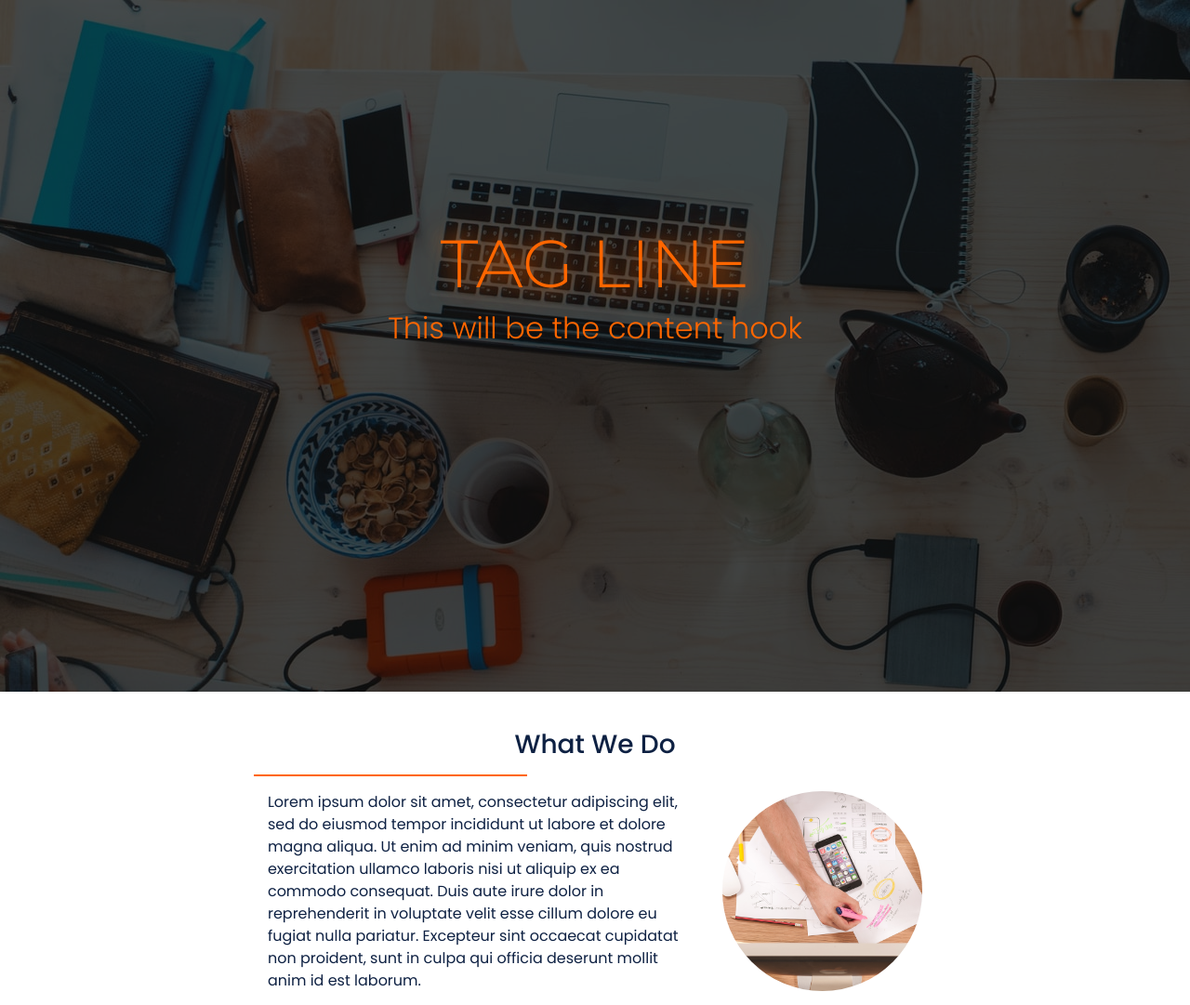
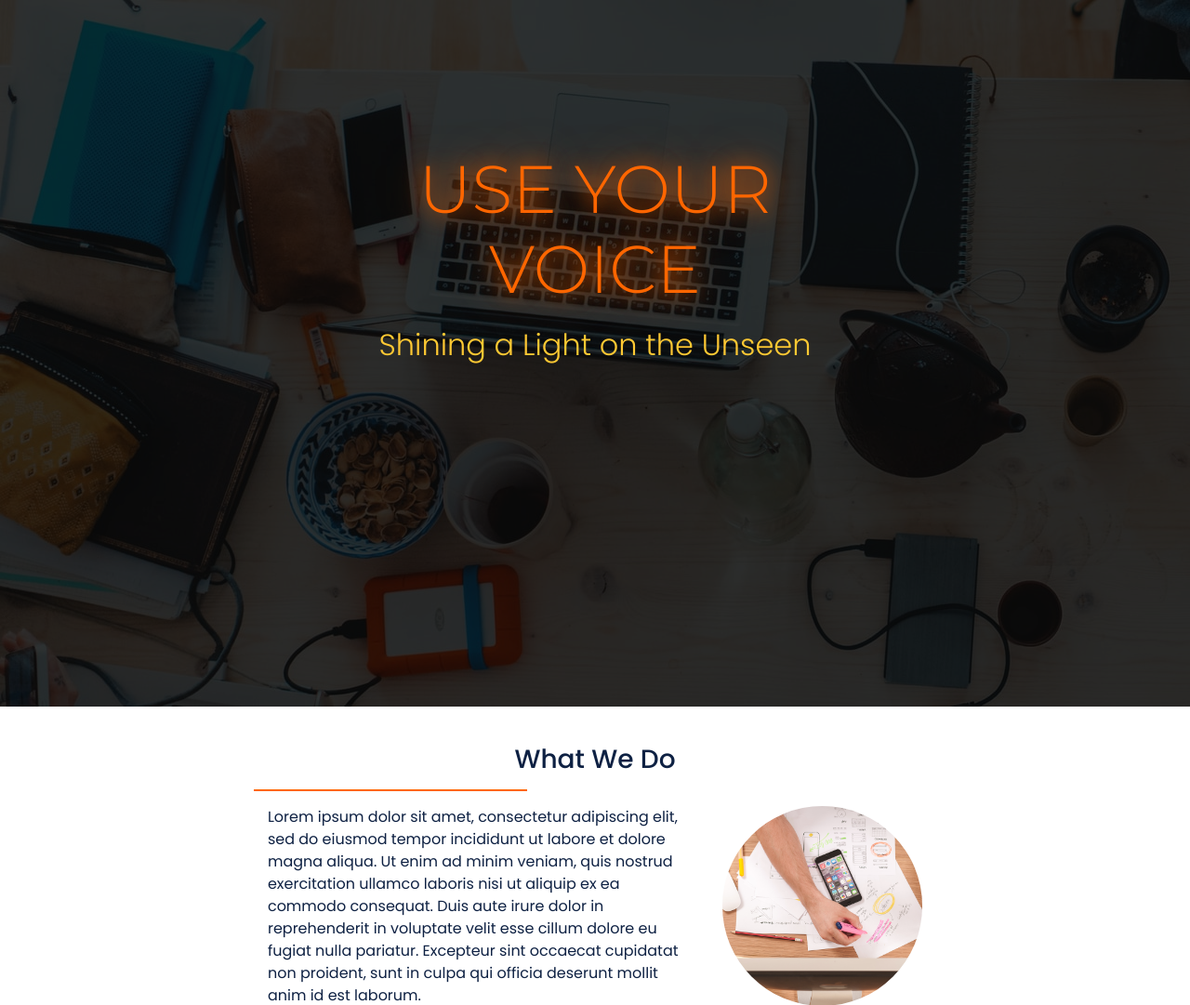
Before and after one commit to Dee-McG/SafeSpaceSODAPlace, a Django app: page / in a window 1280 px wide. Shown: the part 93-1174 px from the top of the page at 93% size. Run offline with Django 3.2, Linux system fonts and the light colour scheme; some libraries are stand-ins or nearby versions.

Commit message:
FEAT: add hero text

```diff
--- a/home/templates/home/index.html
+++ b/home/templates/home/index.html
@@ -3,13 +3,12 @@
 
 {% block content %}
 <div class="container-fluid p-0">
-
     <div class="hero-container">
         <div class="hero-overlay"></div>
         <div class="row hero-content">
             <div class="col-12 col-md-8 col-lg-6 mx-auto inner-cont">
-                <h1 class="text-center">TAG LINE</h1>
-                <h2 class="text-center">This will be the content hook</h2>
+                <h1 class="text-center">USE YOUR VOICE</h1>
+                <h2 class="text-center">Shining a Light on the Unseen</h2>
             </div>
         </div>
     </div>
@@ -67,7 +66,6 @@
                         <img class="cont-soda-img" src="/media/soda-social-logo.png" alt="SodaSocial Logo">
                     </div>
                 </div>
-
             </div>
         </div>
     </div>
--- a/static/css/style.css
+++ b/static/css/style.css
@@ -120,14 +120,14 @@ footer a:hover {
 
 .hero-container {
     background-image: url(/media/hero-img.jpg);
-    height: calc(100vh - 56px);
+    height: calc(100vh - 40px);
     margin-bottom: 40px;
 }
 
 .hero-overlay {
-    background-color: rgba(0, 0, 0, 0.7);
+    background-color: rgba(0, 0, 0, 0.8);
     position: absolute;
-    height: calc(100vh - 56px);
+    height: calc(100vh - 40px);
     width: 100%;
 }
 
@@ -140,7 +140,7 @@ footer a:hover {
 }
 
 .inner-cont {
-    margin-top: 30vh;
+    margin-top: 20vh;
     padding: 0 10px;
 }
 
@@ -149,12 +149,14 @@ footer a:hover {
     font-size: 4.5rem;
     text-shadow:
         0 0 21px #FF6600,
-        0 0 72px #FF6600;
+        0 0 48px #FF6600;
     font-weight: 300;
+    margin-bottom: 20px;
 }
 
 .hero-content h2 {
     font-weight: 300;
+    color: #FFC933;
 }
 
 .home-content h3 {
@@ -316,9 +318,22 @@ footer a:hover {
     color: #0E2143;
 }
 
-/* Ideas page */
+/* MEDIA QUERIES */
 @media only screen and (min-width: 800px) {
     .ideas {
       padding: 0 10% 0 10%;
     }
   }
+
+
+@media only screen and (max-width: 560px) {
+    .inner-cont h1 {
+        font-size: 13vw;
+    }
+}
+
+@media only screen and (max-width: 425px) {
+    .inner-cont h2 {
+        font-size: 8vw;
+    }
+}
```
